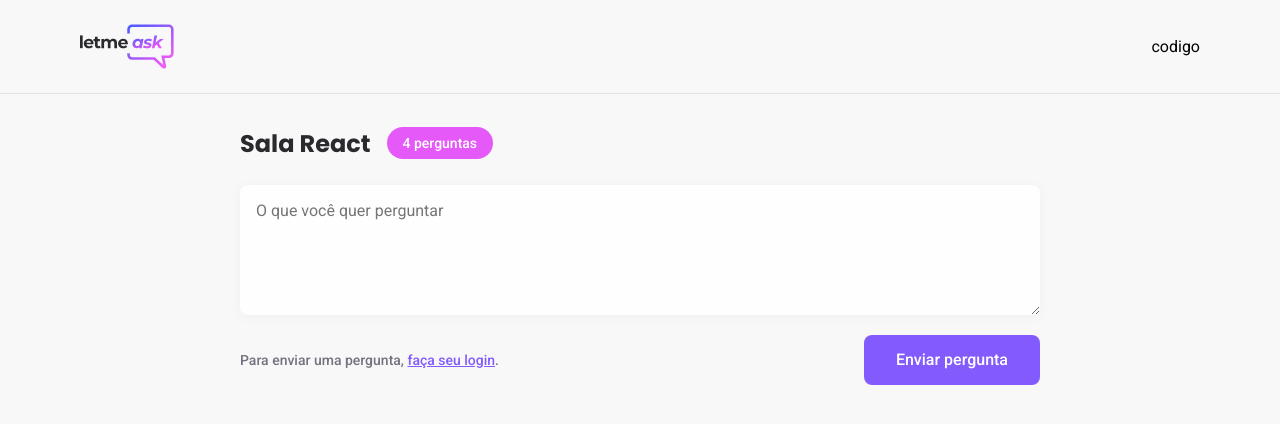
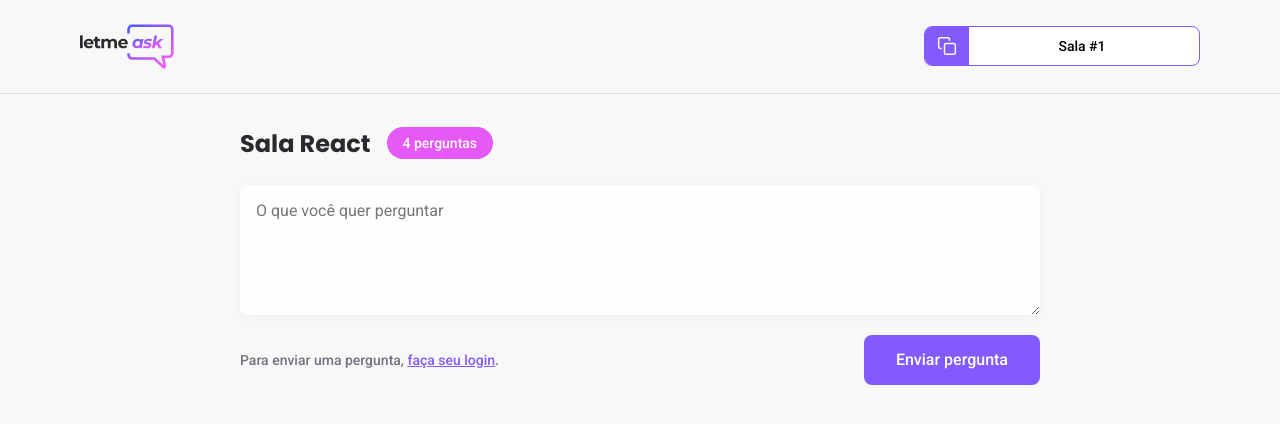
Before and after one commit to renanvzd/letmeask-nlw6, a React (Create React App) app: page /rooms/1 in a window 1280 px wide. Shown: the top 424 px of the page. Built offline with nearby package versions, Linux system fonts and the light colour scheme; no server answers.

Commit message:
Pagina de Sala - ID da sala

```diff
--- /dev/null
+++ b/src/components/RoomCode.tsx
@@ -0,0 +1,22 @@
+import copyImg from "../assets/images/copy.svg";
+
+import "../styles/room-code.scss";
+
+type RoomCodeProps = {
+  code: string;
+};
+
+export function RoomCode(props: RoomCodeProps) {
+  function copyRoomCodeToClipBoard() {
+    navigator.clipboard.writeText(props.code);
+  }
+
+  return (
+    <button className="room-code" onClick={copyRoomCodeToClipBoard}>
+      <div>
+        <img src={copyImg} alt="Copy room code" />
+      </div>
+      <span>Sala #{props.code}</span>
+    </button>
+  );
+}
--- a/src/pages/Room.tsx
+++ b/src/pages/Room.tsx
@@ -1,15 +1,23 @@
+import { useParams } from "react-router-dom";
+
 import logoImg from "../assets/images/logo.svg";
 import { Button } from "../components/Button";
+import { RoomCode } from "../components/RoomCode";
 
 import "../styles/room.scss";
 
+type RoomParams = {
+  id: string;
+};
+
 export function Room() {
+  const params = useParams<RoomParams>();
   return (
     <div id="page-room">
       <header>
         <div className="content">
           <img src={logoImg} alt="Letmeask" />
-          <div>codigo</div>
+          <RoomCode code={params.id} />
         </div>
       </header>
 
--- /dev/null
+++ b/src/styles/room-code.scss
@@ -0,0 +1,30 @@
+.room-code {
+  height: 40px;
+  border-radius: 8px;
+  overflow: hidden;
+
+  background: #FFF;
+  border: 1px solid #835afd;
+  cursor: pointer;
+
+  display: flex;
+
+  div {
+    height: 100%;
+    background: #835afd;
+    padding: 0 12px;
+    display: flex;
+    justify-content: center;
+    align-items: center;
+  }
+
+  span {
+    display: block;
+    align-self: center;
+    flex: 1;
+    padding: 0 16px 0 12px;
+    width: 230px;
+    font-size: 14px;
+    font-weight: 500;
+  }
+}
```
